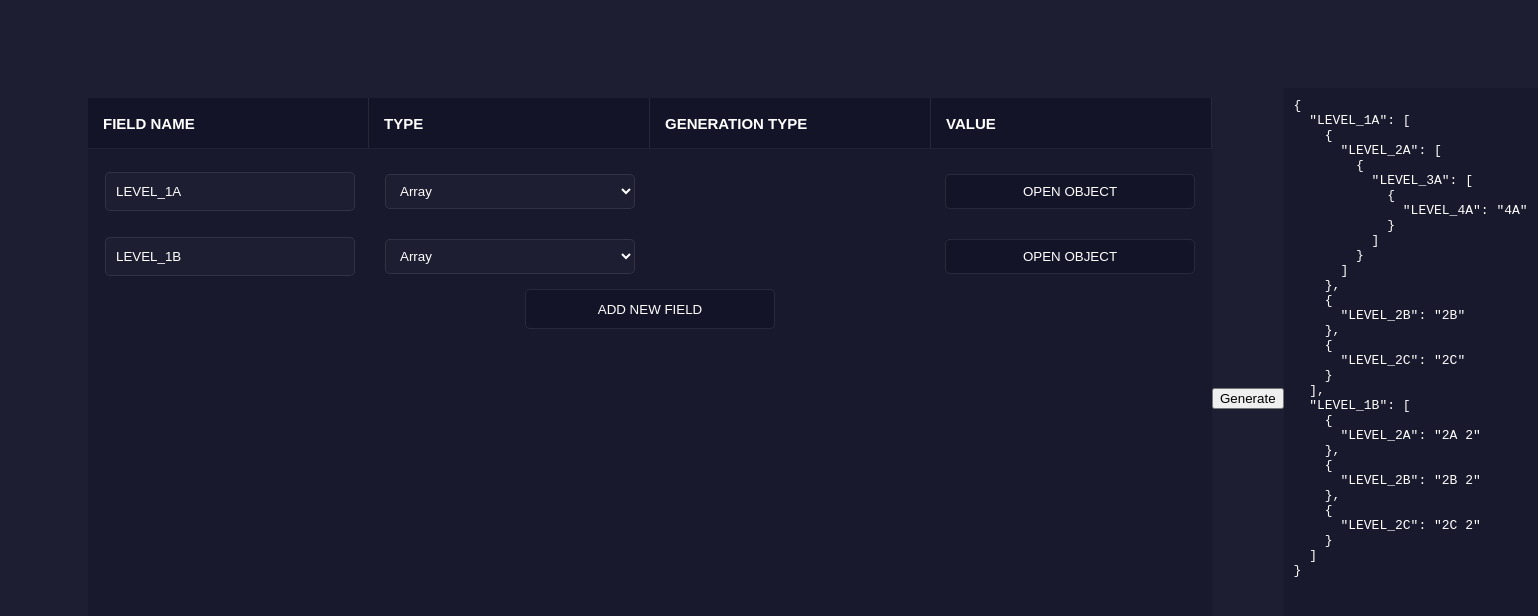
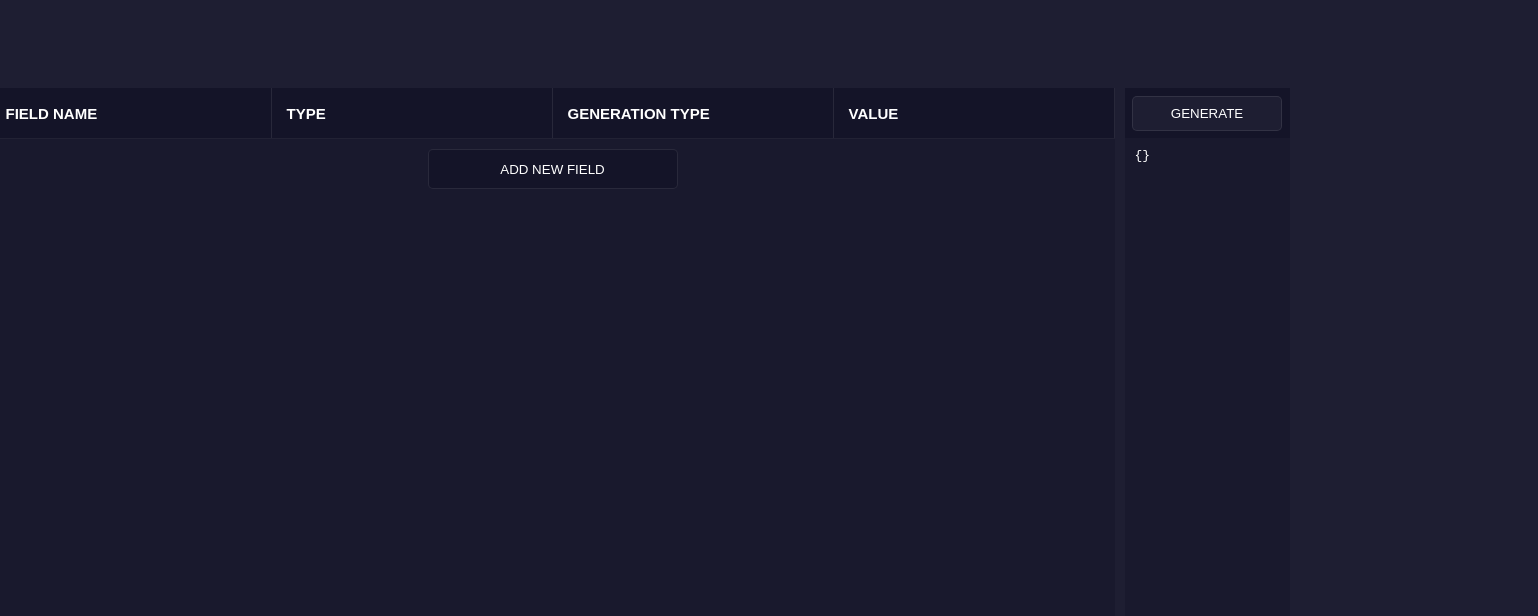
Before and after one commit to dellarosamarco/Json-Generator, a React (Create React App) app: page / in a window 1280 px wide. Shown: the top 616 px of the page, 1538 px wide, since content can reach past the window. Built offline with nearby package versions, Linux system fonts and the light colour scheme.

Commit message:
update: template

```diff
--- a/src/Editor/Editor.scss
+++ b/src/Editor/Editor.scss
@@ -1,6 +1,7 @@
 .editor{
     display: flex;
     align-items: center;
-    justify-content: space-between;
+    justify-content: center;
     padding:80px;
+    gap:10px;
 }
--- a/src/Editor/Editor.tsx
+++ b/src/Editor/Editor.tsx
@@ -16,8 +16,7 @@ export default function Editor(){
     return (
         <div className="editor">
             <JsonBuilder></JsonBuilder>
-            <button onClick={generateJson}>Generate</button>
-            <JsonResult></JsonResult>
+            <JsonResult generateJson={generateJson}></JsonResult>
         </div>
     );
 }
--- a/src/Editor/JsonBuilder/JsonBuilder.tsx
+++ b/src/Editor/JsonBuilder/JsonBuilder.tsx
@@ -1,5 +1,6 @@
 import { useState } from "react";
 import { Field } from "../../interfaces/Field.interface";
+import { FieldType } from "../../models/FieldType.model";
 import FieldsManager from "../../utilities/FieldsManager";
 import { randomString } from "../../utilities/randomString.method";
 import "./JsonBuilder.scss";
@@ -13,7 +14,7 @@ export default function JsonBuilder(){
             id : randomString(),
             fieldName : '',
             value : '',
-            type : '',
+            type : FieldType.STRING,
         } as Field);
 
         setObjectTotalFields(FieldsManager.fields.length);
--- a/src/Editor/JsonBuilder/JsonBuilderField/JsonBuilderField.tsx
+++ b/src/Editor/JsonBuilder/JsonBuilderField/JsonBuilderField.tsx
@@ -54,7 +54,7 @@ export default function JsonBuilderField(props : JsonBuilderFieldProps){
             id : randomString(),
             fieldName : '',
             value : '',
-            type : '',
+            type : FieldType.STRING,
             parentId : props.field?.id
         } as Field);
 
--- a/src/Editor/JsonResult/JsonResult.scss
+++ b/src/Editor/JsonResult/JsonResult.scss
@@ -2,10 +2,31 @@
     width:500px;
     height:600px;
     background-color: var(--secondary-color);
-    padding:10px;
+
+    &__header{
+        height:50px;
+        background-color: var(--tertiary-color);
+        padding:7.5px;
+        box-sizing: border-box;
+
+        button{
+            height:100%;
+            width: 150px;
+            background-color: var(--primary-color);
+            color:white;
+            cursor: pointer;
+            border: 1px solid var(--border-primary-color);
+            border-radius:5px;
+        }
+
+        button:hover{
+            background-color: var(--secondary-color);
+        }
+    }
 
     &-json{
         color:white;
         margin:0px;
+        padding:10px;
     }
 }
--- a/src/Editor/JsonResult/JsonResult.tsx
+++ b/src/Editor/JsonResult/JsonResult.tsx
@@ -1,9 +1,14 @@
 import FieldsManager from "../../utilities/FieldsManager";
 import "./JsonResult.scss";
+
+const prefix = "json-result";
 
 export default function JsonResult(props : any){
     return (
         <div className="json-result">
+            <div className="json-result__header">
+                <button onClick={() => props.generateJson()}>GENERATE</button>
+            </div>
             <pre className="json-result-json">{JSON.stringify(FieldsManager.json, undefined, 2)}</pre>
         </div>
     )
--- a/src/interfaces/Field.interface.ts
+++ b/src/interfaces/Field.interface.ts
@@ -1,8 +1,10 @@
+import { FieldType } from "../models/FieldType.model";
+
 export interface Field{
     id? : string;
     parentId? : string;
     fieldName? : string;
-    type? : string;
+    type? : FieldType;
     generationType? : string;
     value? : string;
     children? : Field[];
--- a/src/utilities/FieldsManager.ts
+++ b/src/utilities/FieldsManager.ts
@@ -1,8 +1,9 @@
 import { Field } from "../interfaces/Field.interface";
+import { FieldType } from "../models/FieldType.model";
 import { fakeData } from "./fakeData";
 
 export default class FieldsManager{
-    static fields : Field[] = fakeData;
+    static fields : Field[] = [];
     static composedJson = {};
     static jsonMap : Field[] = [];
 
@@ -28,11 +29,23 @@ export default class FieldsManager{
         return json;
     }
 
+    static getChildrenType(fieldType : FieldType){
+        if(fieldType === FieldType.ARRAY) return [];
+
+        return {};
+    }
+
+    static getParent(parentId : string) : Field{
+        return this.jsonMap.filter((field : Field) => {
+            return field.id === parentId;
+        })[0];
+    }
+
     static setJsonValueByPath(json : any, path : string[], field : Field){
         let paritalJson = json;
 
         if(path.length === 1){
-            paritalJson[path[0]] = field.children?.length! > 0 ? [] : field.value;
+            paritalJson[path[0]] = field.children?.length! > 0 ? this.getChildrenType(field.type!) : field.value;
             return paritalJson;
         }
 
@@ -40,18 +53,28 @@ export default class FieldsManager{
 
         for(let n=0; n<path.length; n++){
             if(n == path.length - 1){
-                tmpPartialJson.push(field.children?.length! > 0 ? { [path[n]] : []} : { [path[n]] : field.value});
+                if(this.getParent(field.parentId!).type === FieldType.ARRAY){
+                    tmpPartialJson.push(field.children?.length! > 0 ? { [path[n]] : this.getChildrenType(field.type!)} : { [path[n]] : field.value});
+                }
+                else{
+                    tmpPartialJson[path[n]] = field.children?.length! > 0 ? this.getChildrenType(field.type!) : field.value;
+                }
             }
             else if(n === 0){
                 tmpPartialJson = paritalJson[path[n]];
             }
             else{
+                if(this.getParent(field.parentId!).type === FieldType.ARRAY){
                     tmpPartialJson.forEach((obj : any) => {
                         const keys = Object.keys(obj);
                         if(keys.includes(path[n])){
                             tmpPartialJson = tmpPartialJson[tmpPartialJson.indexOf(obj)][path[n]];
                         }
                     })
+                }
+                else{
+                    tmpPartialJson = tmpPartialJson[path[n]];
+                }
             }
         }
 
--- a/src/utilities/fakeData.ts
+++ b/src/utilities/fakeData.ts
@@ -1,11 +1,12 @@
 import { Field } from "../interfaces/Field.interface";
+import { FieldType } from "../models/FieldType.model";
 
 export const fakeData : Field[] = [
     {
         id: 'LEVEL_1A',
         fieldName: 'LEVEL_1A',
         value: 'b1',
-        type: 'Array',
+        type: FieldType.ARRAY,
         path: [],
         children : [
             {
@@ -13,7 +14,7 @@ export const fakeData : Field[] = [
                 parentId : 'LEVEL_1A',
                 fieldName: 'LEVEL_2A',
                 value: '2A',
-                type: '',
+                type: FieldType.ARRAY,
                 path: [],
                 children : [
                     {
@@ -21,7 +22,7 @@ export const fakeData : Field[] = [
                         parentId : 'LEVEL_1A',
                         fieldName: 'LEVEL_3A',
                         value: '3A',
-                        type: '',
+                        type: FieldType.ARRAY,
                         path: [],
                         children : [
                             {
@@ -29,7 +30,7 @@ export const fakeData : Field[] = [
                                 parentId : 'LEVEL_1A',
                                 fieldName: 'LEVEL_4A',
                                 value: '4A',
-                                type: '',
+                                type: FieldType.STRING,
                                 path: [],
                             }
                         ]
@@ -41,7 +42,7 @@ export const fakeData : Field[] = [
                 parentId : 'LEVEL_1A',
                 fieldName: 'LEVEL_2B',
                 value: '2B',
-                type: '',
+                type: FieldType.STRING,
                 path: [],
             },
             {
@@ -49,7 +50,7 @@ export const fakeData : Field[] = [
                 parentId : 'LEVEL_1A',
                 fieldName: 'LEVEL_2C',
                 value: '2C',
-                type: '',
+                type: FieldType.STRING,
                 path: [],
             }
         ]
@@ -58,7 +59,7 @@ export const fakeData : Field[] = [
         id: 'LEVEL_1B',
         fieldName: 'LEVEL_1B',
         value: 'b1',
-        type: 'Array',
+        type: FieldType.ARRAY,
         path: [],
         children : [
             {
@@ -66,7 +67,7 @@ export const fakeData : Field[] = [
                 parentId : 'LEVEL_1A',
                 fieldName: 'LEVEL_2A',
                 value: '2A 2',
-                type: '',
+                type: FieldType.STRING,
                 path: [],
             },
             {
@@ -74,7 +75,7 @@ export const fakeData : Field[] = [
                 parentId : 'LEVEL_1A',
                 fieldName: 'LEVEL_2B',
                 value: '2B 2',
-                type: '',
+                type: FieldType.STRING,
                 path: [],
             },
             {
@@ -82,7 +83,7 @@ export const fakeData : Field[] = [
                 parentId : 'LEVEL_1A',
                 fieldName: 'LEVEL_2C',
                 value: '2C 2',
-                type: '',
+                type: FieldType.STRING,
                 path: [],
             }
         ]
```
Lines whose indentation alone changed are shown as unchanged.
